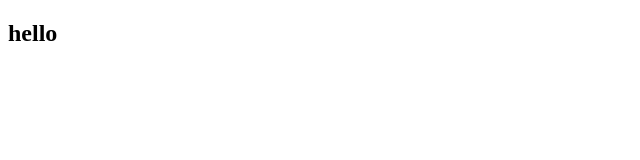
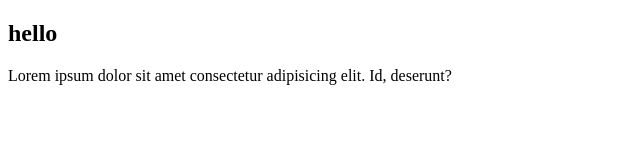
Before and after one commit to Highestpasha/first, a plain HTML site: page index.html in a window 1280 px wide. Shown: the whole page, without its empty margins (0-640 px from the left). Drawn offline with Linux system fonts and the light colour scheme.

Commit message:
update file

```diff
--- a/index.html
+++ b/index.html
@@ -7,5 +7,6 @@
 </head>
 <body>
   <h2>hello</h2>
+  <p>Lorem ipsum dolor sit amet consectetur adipisicing elit. Id, deserunt?</p>
 </body>
 </html>
```
Also changed, not shown: style.css (added).
